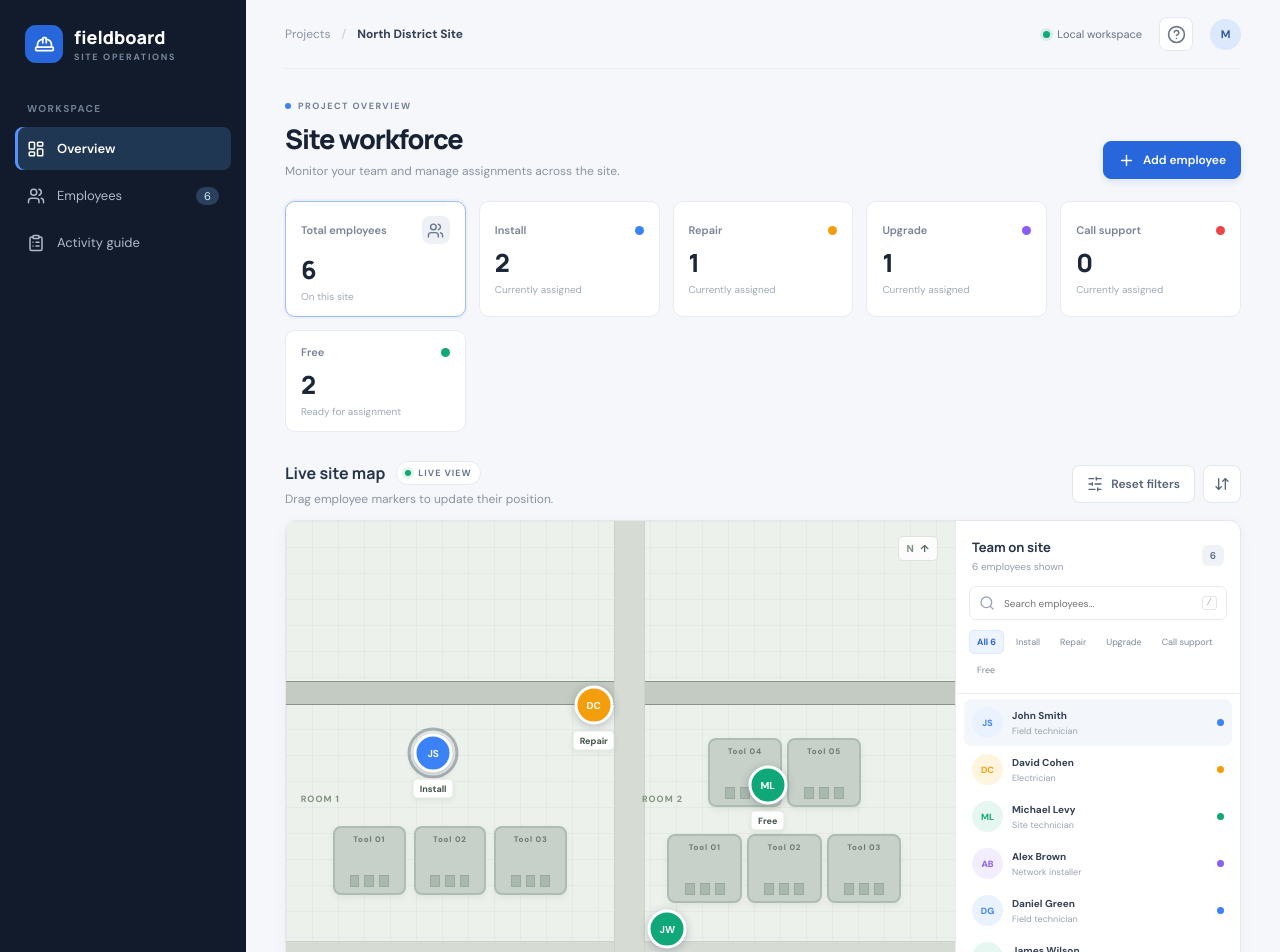
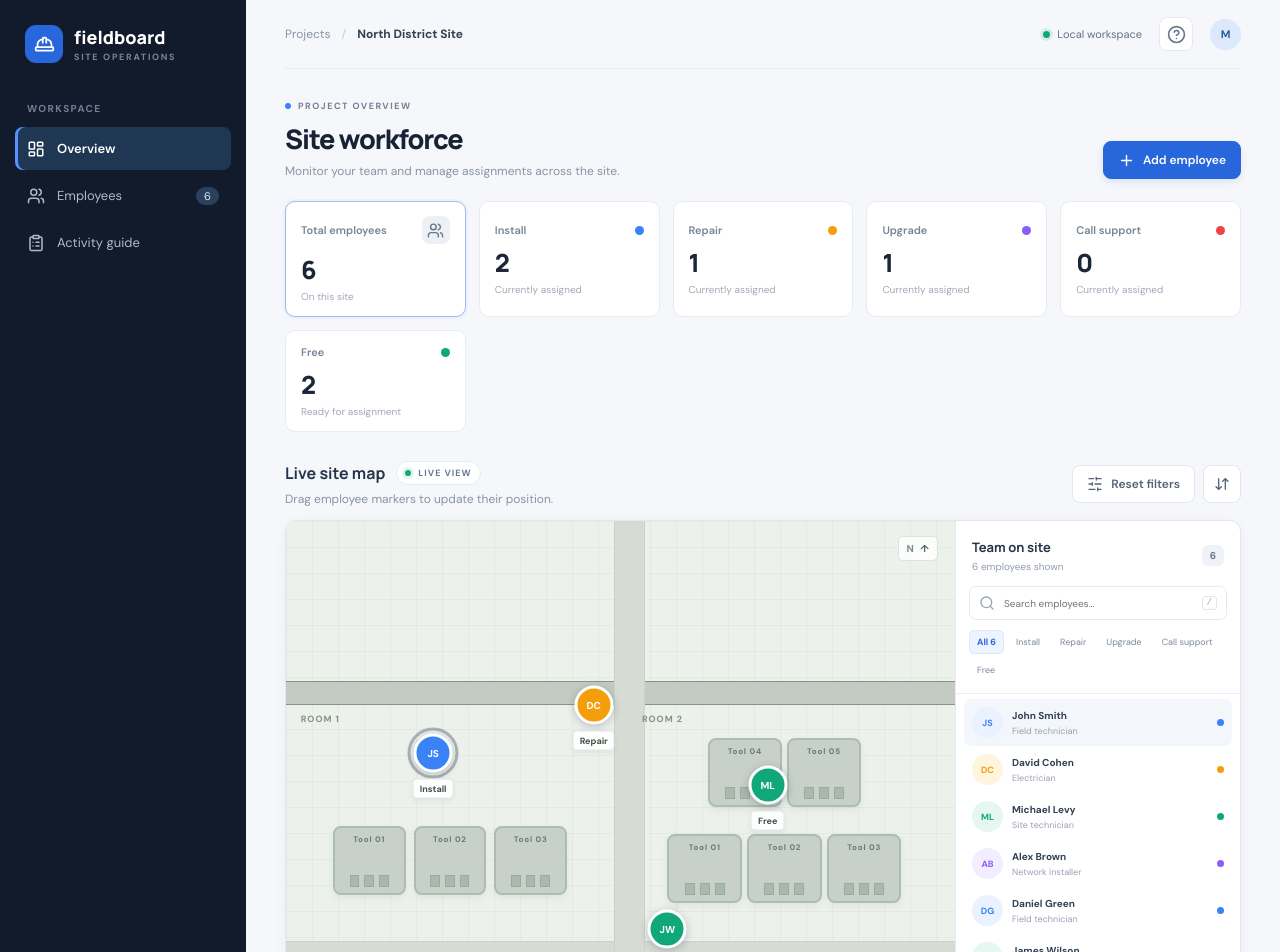
Before and after one commit to Roman123-game/site-management-frontend, a React (Vite) app: page / in a window 1280 px wide. Shown: the top 952 px of the page. Built offline with nearby package versions, Linux system fonts and the light colour scheme.

Commit message:
update styles.css

```diff
--- a/src/styles.css
+++ b/src/styles.css
@@ -87,8 +87,8 @@ button{cursor:pointer}
     .tool-buildings-storage .building-one{width:calc(33.333333% - 5.333333px);height:80%;flex:0 0 80%;align-self:flex-end}
         .map-room{position:absolute;z-index:3;padding:0;pointer-events:none}
         .map-room span{position:absolute;top:8px;left:8px;white-space:nowrap;font-size:9px;letter-spacing:1px;font-weight:700;color:#81927f}
-        .room-one{left:1%;top:33%;width:40%;height:29%}
-        .room-two{left:52%;top:33%;width:40%;height:29%}
+        .room-one{left:1%;top:23%;width:40%;height:29%}
+        .room-two{left:52%;top:23%;width:40%;height:29%}
         .room-three{left:52%;top:calc(58.8% - 16px);width:40%;height:calc(39.2% + 16px)}
         .tool-buildings .building{border-radius:8px}
 .tool-buildings .building:focus-visible{outline:2px solid #2866dc;outline-offset:2px}
```
